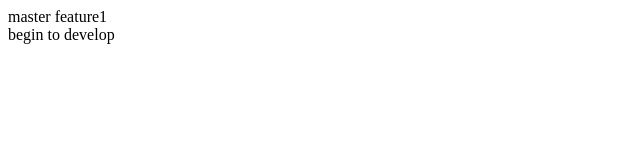
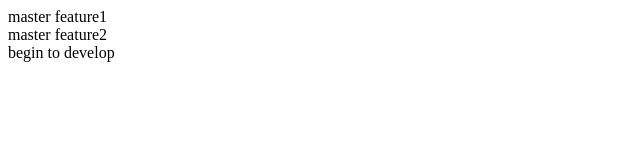
Before and after one commit to MagicDoctor365/git-demo, a plain HTML site: page index.html in a window 1280 px wide. Shown: the whole page, without its empty margins (0-640 px from the left). Drawn offline with Linux system fonts and the light colour scheme.

Commit message:
master feature2

```diff
--- a/index.html
+++ b/index.html
@@ -8,6 +8,7 @@
 <body>
     <div class="feature">
         <div>master feature1</div>
+        <div>master feature2</div>
     </div>
     <div>begin to develop</div>
     <div class="bug">
```
